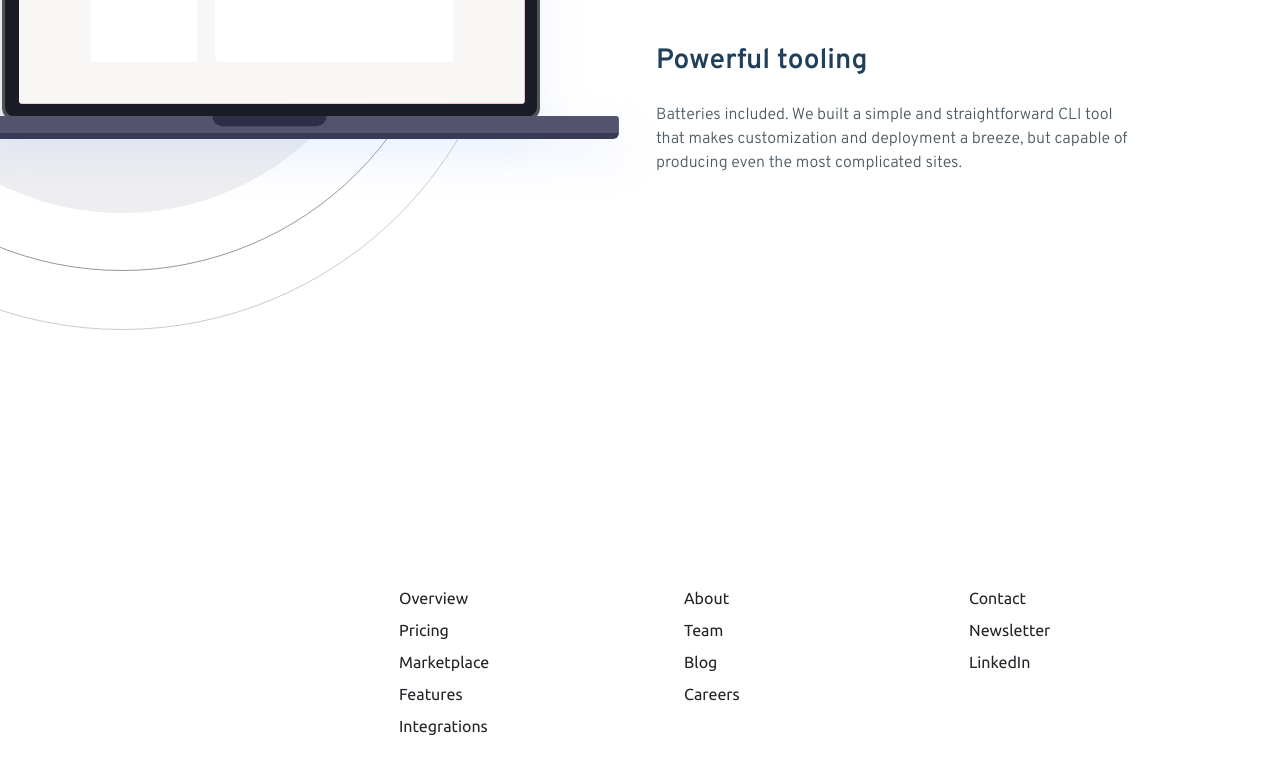
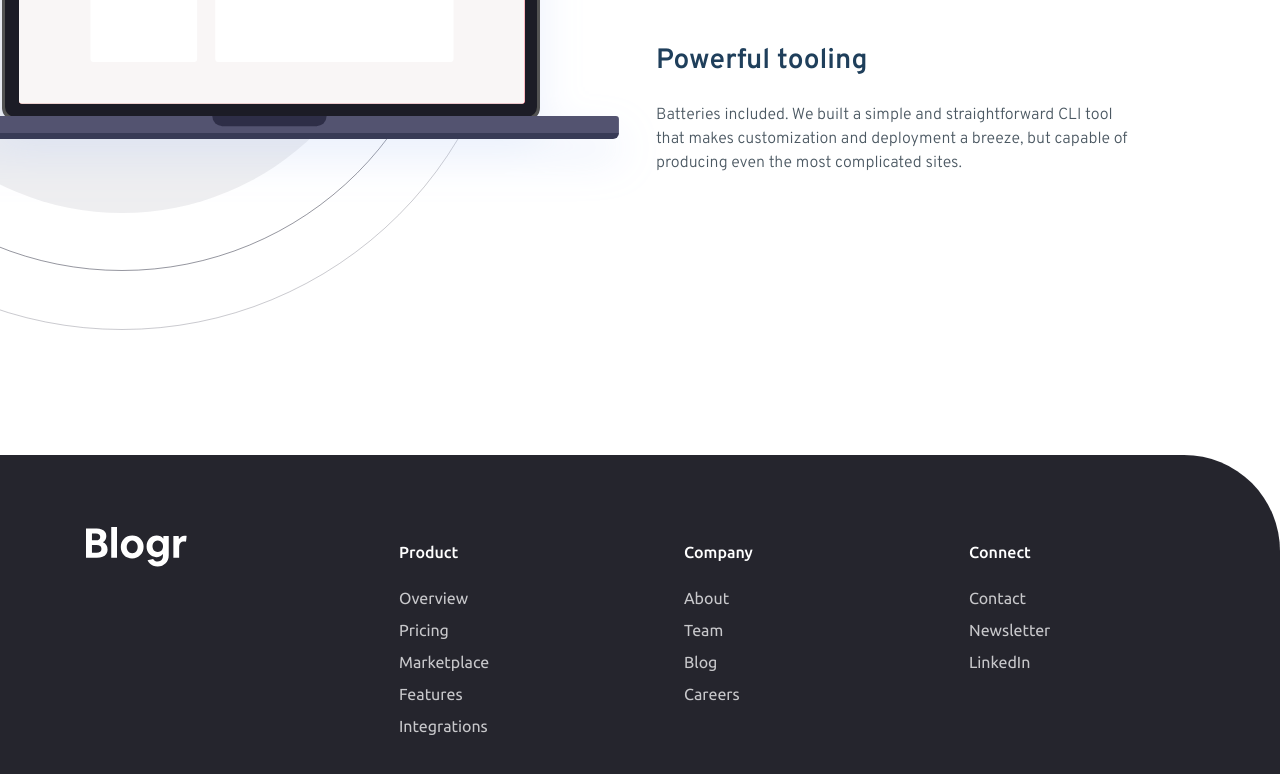
Before and after one commit to Hikmahx/blogr-landing-page, a plain HTML site: page index.html in a window 1280 px wide. Shown: the part 2425-3199 px from the top of the page. Drawn offline with nearby package versions, Linux system fonts and the light colour scheme.

Commit message:
footer style  added

```diff
--- a/css/style.scss
+++ b/css/style.scss
@@ -141,5 +141,13 @@ header{
       width: max-content;
     }
   }
+}
 
+footer{
+  background:$very-dark-black-blue;
+  border-top-right-radius: 6rem;
 }
+
+.grayish-blue{
+  color: $grayish-blue;
+}
```
Also changed, not shown: css/style.css, 1 other file.
